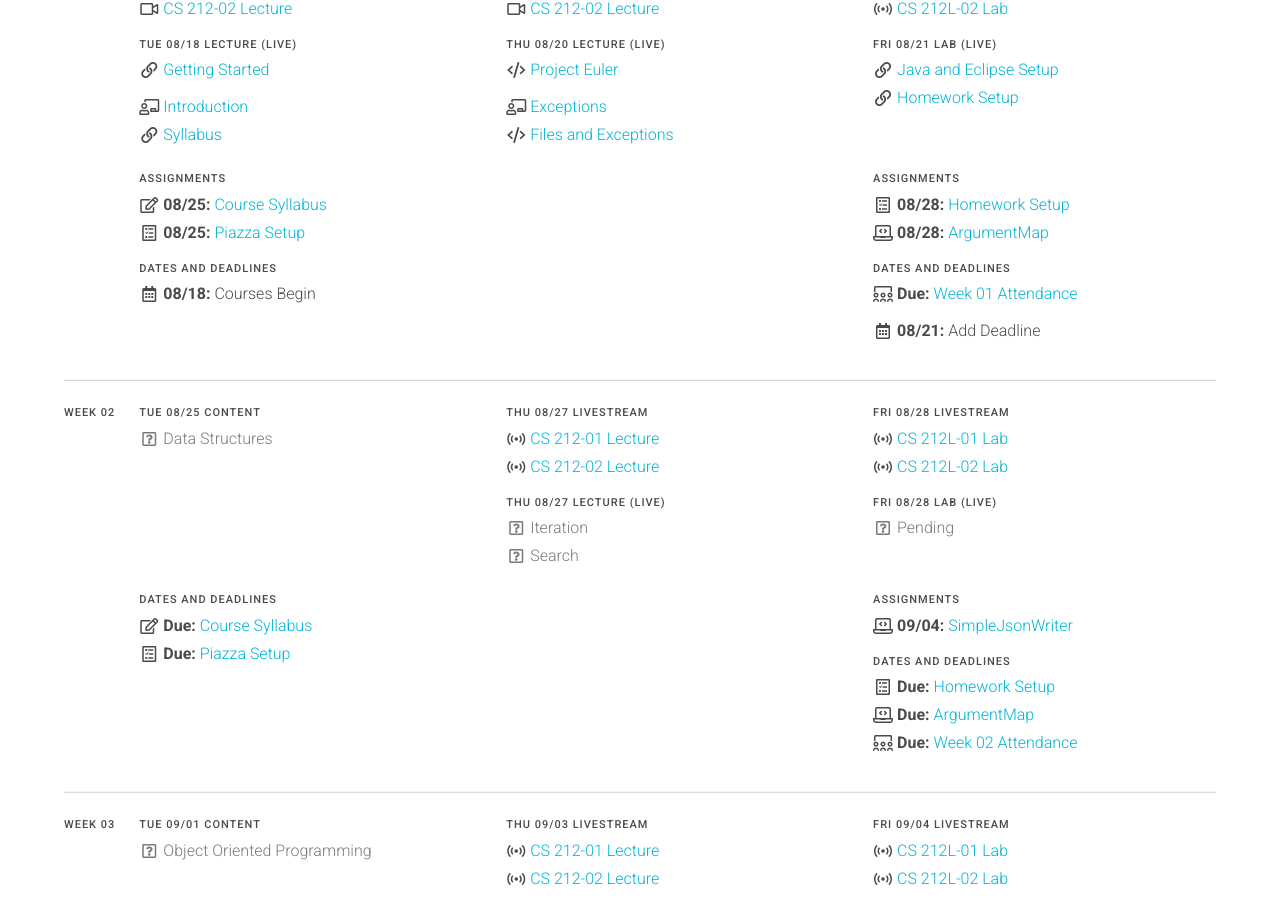
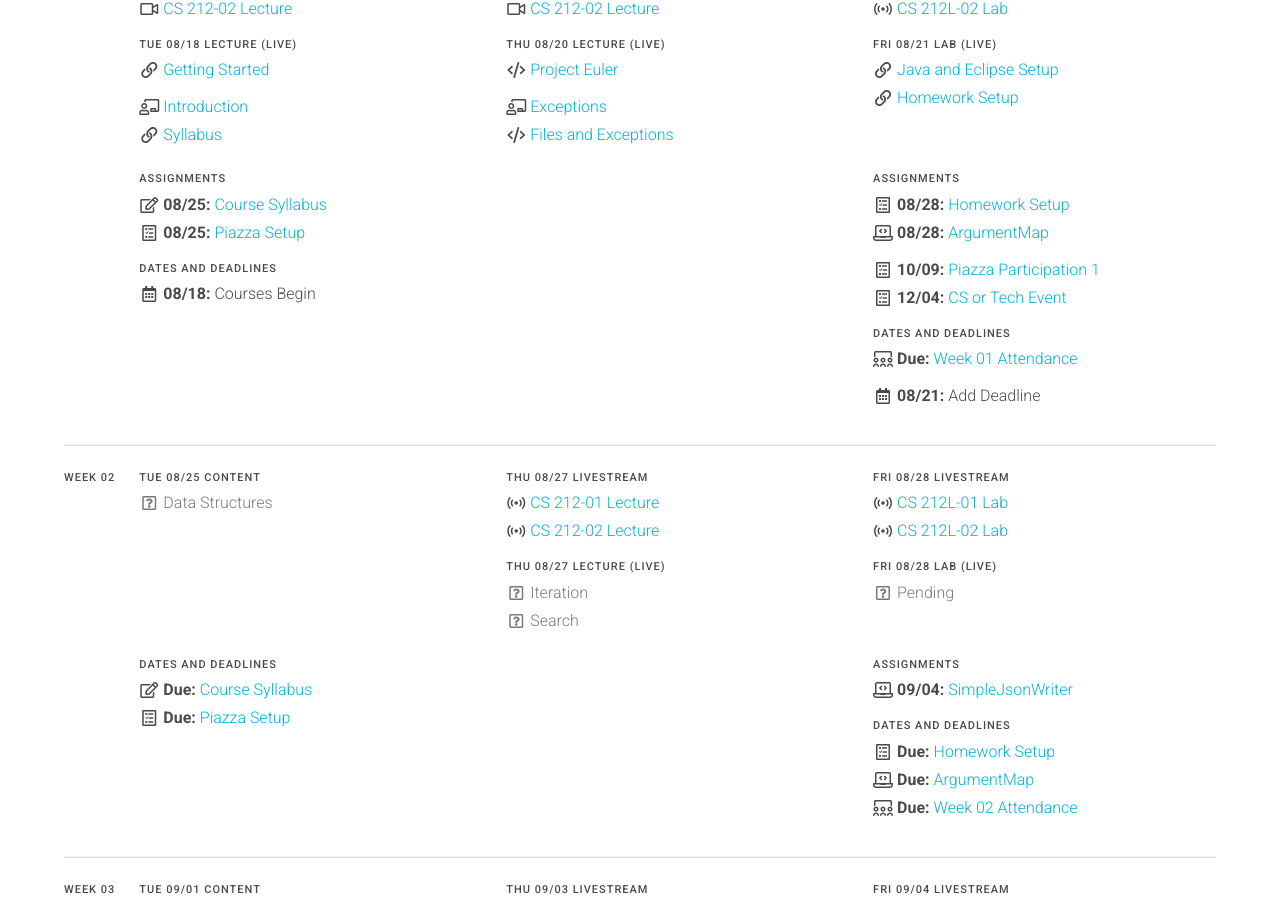
Before and after one commit to usf-cs212-fall2020/usf-cs212-fall2020.github.io, a Jekyll site: the page built from index.md, in a window 1280 px wide and 900 px high, scrolled down 730 px. Built offline with Jekyll 4.4.1, drawn with Linux system fonts in a browser that asks for light colours.

Commit message:
Adding Piazza and event assignments.

```diff
--- a/_data/schedule.yml
+++ b/_data/schedule.yml
@@ -290,6 +290,17 @@ weeks:
                 date: 2020-08-28
 
               - <<: *argumentmap
+
+              - text: 'Piazza Participation 1'
+                link: 'https://usfca.instructure.com/courses/1594619/assignments/6995422'
+                icon: *icon_participation
+                date: 2020-10-09
+                type: 'bump'
+
+              - text: 'CS or Tech Event'
+                link: 'https://usfca.instructure.com/courses/1594619/assignments/6995419'
+                icon: *icon_participation
+                date: 2020-12-04
 
           - label: 'Dates and Deadlines'
             dates: true
@@ -681,13 +692,23 @@ weeks:
             items:
               - <<: *readwritelock
 
+              - text: 'Piazza Participation 2'
+                link: 'https://usfca.instructure.com/courses/1594619/assignments/6995423'
+                icon: *icon_participation
+                date: 2020-12-04
+
           - label: 'Dates and Deadlines'
             dates: true
             items:
               - text: 'Week 08 Attendance'
-                date: 2020-10-06
+                date: 2020-10-09
                 icon: *icon_attendance
                 link: 'https://usfca.instructure.com/courses/1594619/assignments/6987929'
+
+              - text: 'Piazza Participation 1'
+                link: 'https://usfca.instructure.com/courses/1594619/assignments/6995422'
+                icon: *icon_participation
+                date: 2020-10-09
 
   - week: 9
     days:
@@ -1085,8 +1106,19 @@ weeks:
                 show: true
                 link: 'https://usfca.instructure.com/courses/1594619/assignments/6987937'
 
-  - week: false
-    text: 'Finals'
+              - text: 'Piazza Participation 2'
+                link: 'https://usfca.instructure.com/courses/1594619/assignments/6995423'
+                icon: *icon_participation
+                date: 2020-12-04
+                show: true
+
+              - text: 'CS or Tech Event'
+                link: 'https://usfca.instructure.com/courses/1594619/assignments/6995419'
+                icon: *icon_participation
+                date: 2020-12-04
+                show: true
+
+  - text: 'Finals'
     days:
       - date: ''
         sections:
```
